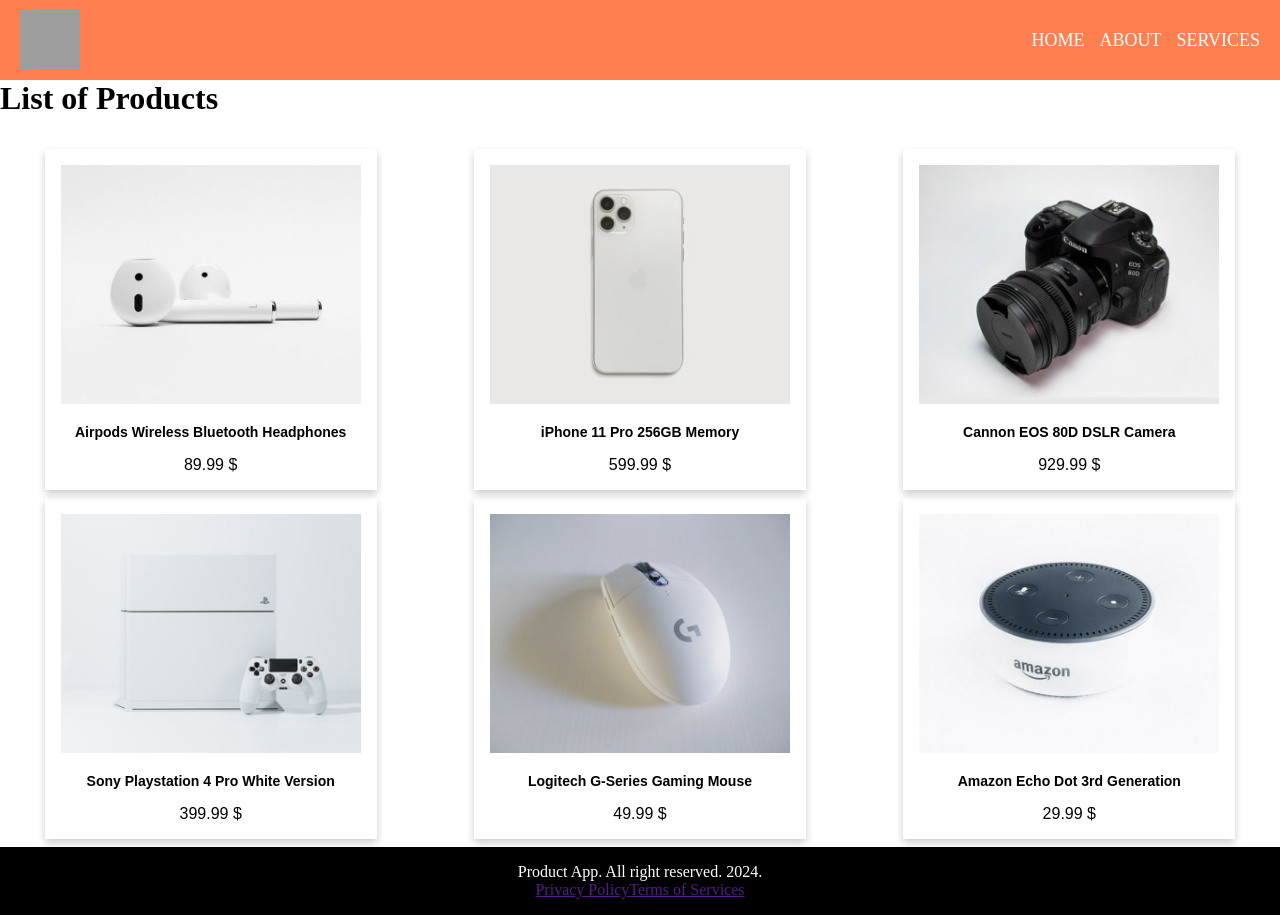
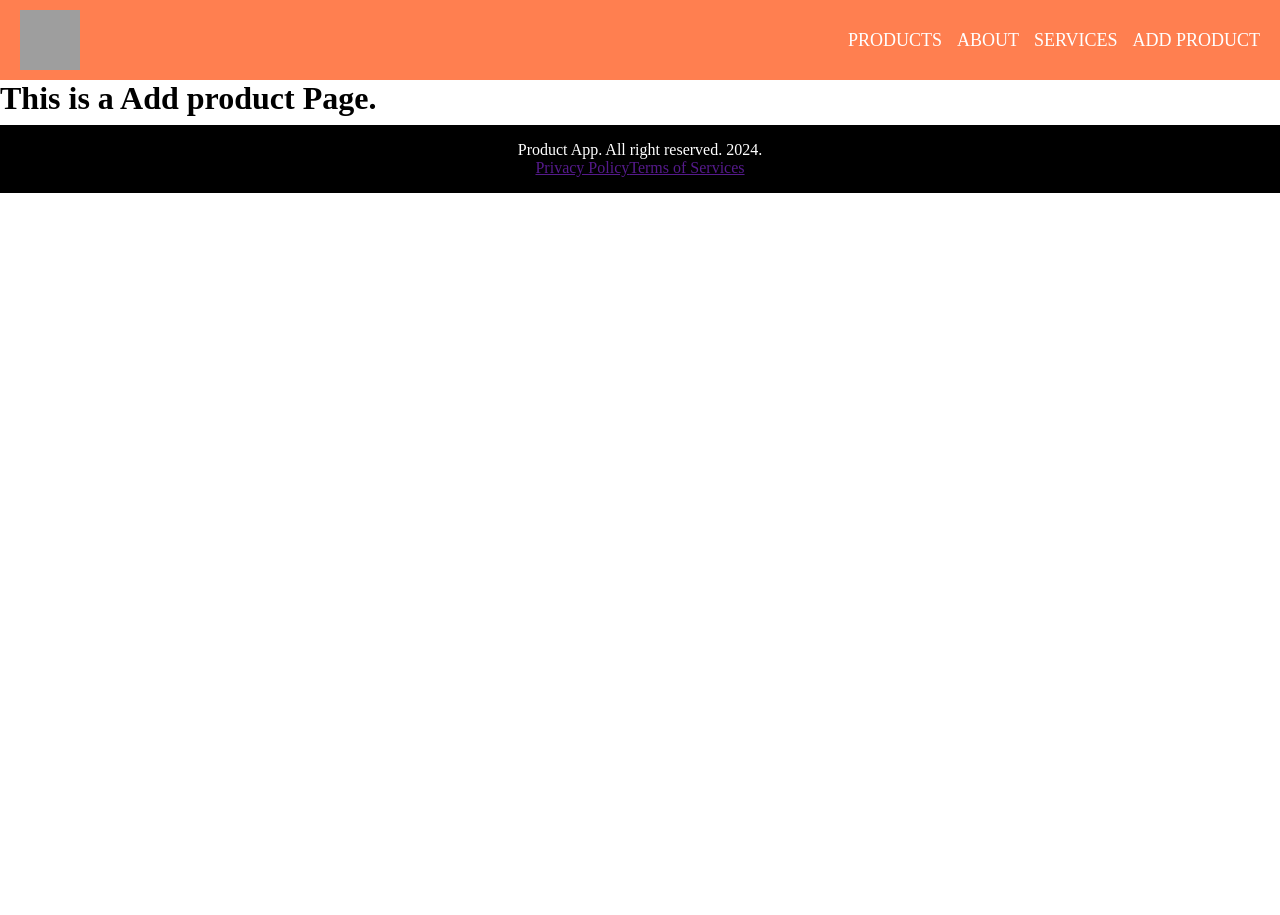
Before and after one commit to yayner2002/product-app-front-end, a React (Vite) app: page /add-product in a window 1280 px wide. After the commit the page ends 800 px from the top, so only its background shows below. Built offline with nearby package versions, Linux system fonts and the light colour scheme; grey boxes are pictures that could not be loaded.

Commit message:
Added react routing

```diff
--- a/package.json
+++ b/package.json
@@ -11,7 +11,8 @@
   },
   "dependencies": {
     "react": "^18.3.1",
-    "react-dom": "^18.3.1"
+    "react-dom": "^18.3.1",
+    "react-router-dom": "^6.26.1"
   },
   "devDependencies": {
     "@types/react": "^18.3.3",
--- a/src/App.jsx
+++ b/src/App.jsx
@@ -1,20 +1,23 @@
 import Footer from "./components/Footer";
 import NavBar from "./components/NavBar";
-import Product from "./components/Product";
-import products from "./products";
+import About from "./pages/About";
+import Home from "./pages/Home";
+import { Route, Routes } from "react-router-dom";
+import Services from "./pages/Services";
+import AddProduct from "./pages/AddProduct";
+import ProductsList from "./components/ProductsList";
 
 function App() {
   return (
     <>
       <NavBar />
-      <h1>List of Products</h1>
-      {/* // use map function to map throgh the array products and pass each produc into the product component */}
-      <div style={{ display: "flex", gap: "0.5rem", marginTop: "2rem", flexWrap: "wrap" }}>
-        {products.map((product) => (
-          <Product product={product} key={product._id} />
-        ))}
-      </div>
-
+      <Routes>
+        <Route path="/" element={<Home />} />
+        <Route path="/about" element={<About />} />
+        <Route path="/services" element={<Services />} />
+        <Route path="/add-product" element={<AddProduct />} />
+        <Route path="/products" element={<ProductsList />} />
+      </Routes>
       <Footer />
     </>
   );
--- a/src/components/NavBar.jsx
+++ b/src/components/NavBar.jsx
@@ -1,4 +1,6 @@
 import logo from "/PITlogo.png";
+import { NavLink } from "react-router-dom";
+
 const NavBar = () => {
   return (
     <>
@@ -11,8 +13,8 @@
           padding: "10px 20px",
         }}
       >
-        <a
-          href="#"
+        <NavLink
+          to="/"
           style={{
             color: "black",
             textDecoration: "none",
@@ -30,25 +32,25 @@
               textIndent: -"9999px",
             }}
           />
-        </a>
+        </NavLink>
         <div
           style={{
             display: "flex",
             gap: "15px",
           }}
         >
-          <a
-            href=""
+          <NavLink
+            to="/products"
             style={{
               textDecoration: "none",
               fontSize: "18px",
               color: "#fff",
             }}
           >
-            HOME
-          </a>
-          <a
-            href=""
+            PRODUCTS
+          </NavLink>
+          <NavLink
+            to="/about"
             style={{
               textDecoration: "none",
               fontSize: "18px",
@@ -56,9 +58,9 @@
             }}
           >
             ABOUT
-          </a>
-          <a
-            href=""
+          </NavLink>
+          <NavLink
+            to="/services"
             style={{
               textDecoration: "none",
               fontSize: "18px",
@@ -66,7 +68,17 @@
             }}
           >
             SERVICES
-          </a>
+          </NavLink>
+          <NavLink
+            to="/add-product"
+            style={{
+              textDecoration: "none",
+              fontSize: "18px",
+              color: "#fff",
+            }}
+          >
+            ADD PRODUCT
+          </NavLink>
         </div>
       </nav>
     </>
--- a/src/components/Product.jsx
+++ b/src/components/Product.jsx
@@ -1,15 +1,6 @@
+/* eslint-disable react/prop-types */
 const Product = (props) => {
-  const {
-    name,
-    description,
-    price,
-    image,
-    brand,
-    category,
-    countInStock,
-    rating,
-    numReviews,
-  } = props.product;
+  const { name, price, image } = props.product;
   return (
     <div
       style={{
@@ -18,18 +9,22 @@
         margin: "auto",
         textAlign: "center",
         fontFamily: "arial",
-        padding:"1rem",
-        display:"flex",
+        padding: "1rem",
+        display: "flex",
         flexDirection: "column",
-        gap: "1rem"
+        gap: "1rem",
       }}
     >
       <a href="">
-        <img src={image} alt="" style={{
-          width:"100%"
-        }} />
+        <img
+          src={image}
+          alt=""
+          style={{
+            width: "100%",
+          }}
+        />
       </a>
-      <h3 style={{ fontSize: "14px"}}>{name}</h3>
+      <h3 style={{ fontSize: "14px" }}>{name}</h3>
       <p>{price} $</p>
     </div>
   );
--- /dev/null
+++ b/src/components/ProductsList.jsx
@@ -0,0 +1,24 @@
+import products from "../products";
+import Product from "./Product";
+
+const ProductsList = () => {
+  return (
+    <>
+      <h1>Featured Products</h1>
+      <div
+        style={{
+          display: "flex",
+          gap: "0.5rem",
+          marginTop: "2rem",
+          flexWrap: "wrap",
+        }}
+      >
+        {products.map((product) => (
+          <Product product={product} key={product._id} />
+        ))}
+      </div>
+    </>
+  );
+};
+
+export default ProductsList;
--- a/src/main.jsx
+++ b/src/main.jsx
@@ -1,10 +1,13 @@
 import React from "react";
 import ReactDOM from "react-dom/client";
 import App from "./App.jsx";
-import "./index.css"
+import { BrowserRouter } from "react-router-dom";
+import "./index.css";
 
 ReactDOM.createRoot(document.getElementById("root")).render(
   <React.StrictMode>
-    <App />
+    <BrowserRouter>
+      <App />
+    </BrowserRouter>
   </React.StrictMode>
 );
--- /dev/null
+++ b/src/pages/About.jsx
@@ -0,0 +1,9 @@
+const About = () => {
+  return (
+    <div>
+      <h1>This is a About Page.</h1>
+    </div>
+  );
+};
+
+export default About;
--- /dev/null
+++ b/src/pages/AddProduct.jsx
@@ -0,0 +1,9 @@
+const AddProduct = () => {
+  return (
+    <div>
+      <h1>This is a Add product Page.</h1>
+    </div>
+  );
+};
+
+export default AddProduct;
--- /dev/null
+++ b/src/pages/Home.jsx
@@ -0,0 +1,7 @@
+import ProductsList from "../components/ProductsList";
+
+const Home = () => {
+  return <ProductsList />;
+};
+
+export default Home;
--- /dev/null
+++ b/src/pages/Services.jsx
@@ -0,0 +1,9 @@
+const Services = () => {
+  return (
+    <div>
+      <h1>This is a services Page.</h1>
+    </div>
+  );
+};
+
+export default Services;
```
Also changed, not shown: 1 other file (tests, documents, lock files or other folders).
